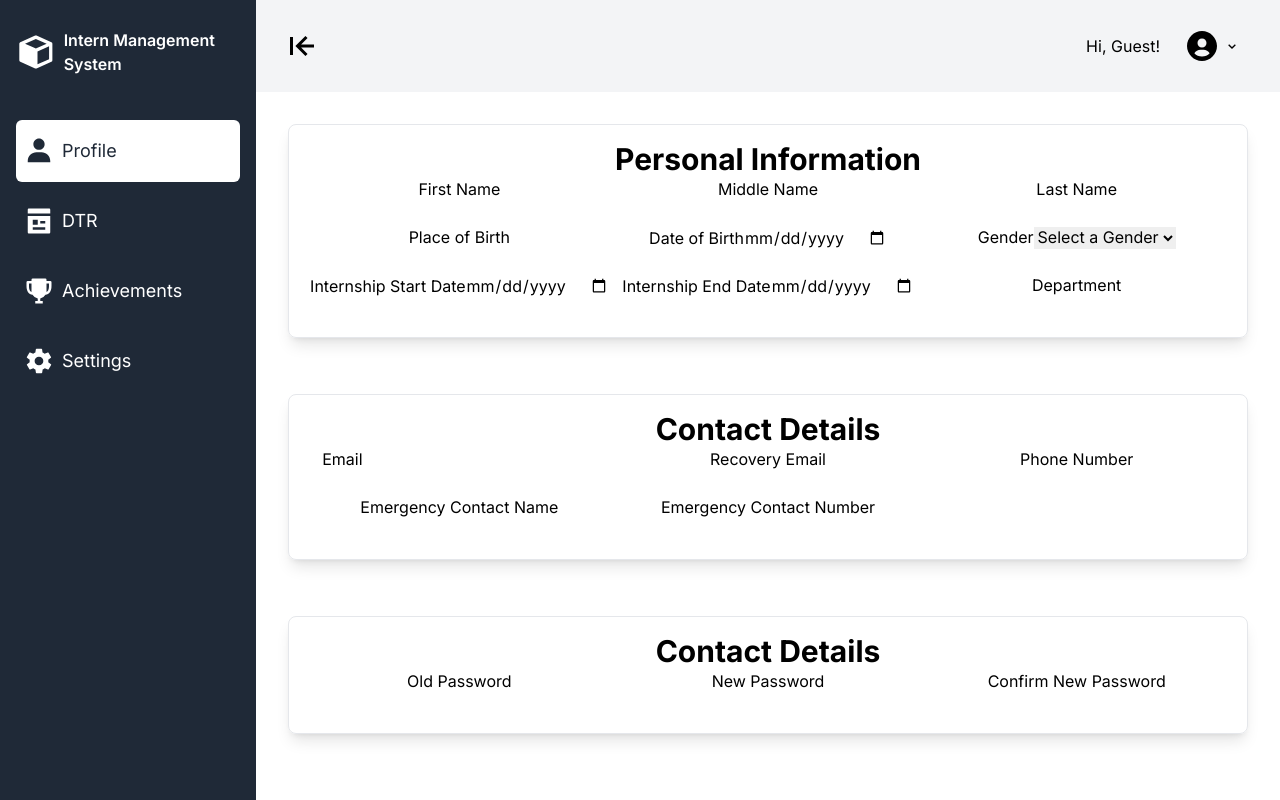
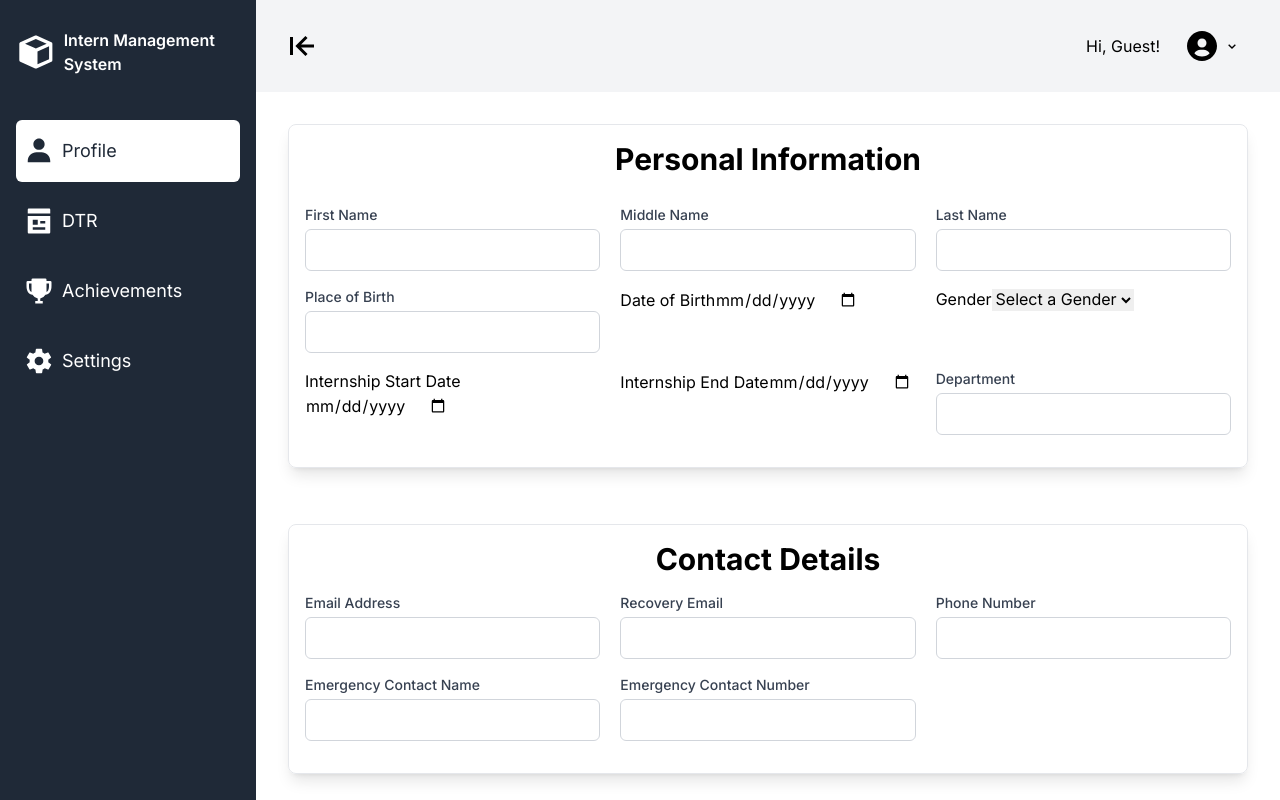
Before and after one commit to Contradictive88/intern-management-system, a Next.js app: page /profile in a window 1280 px wide. Built offline with nearby package versions, Linux system fonts and the light colour scheme.

Commit message:
updated all text input design

```diff
--- /dev/null
+++ b/src/app/components/InputWithLabel.tsx
@@ -0,0 +1,38 @@
+import React from 'react';
+
+// Define the props interface for the FlexibleInput component
+interface FlexibleInputProps {
+  label: string;       // The text to display in the label
+  inputType: string;   // The type of the input field (e.g., "text", "email", "password")
+  inputName: string;   // The name attribute for the input field
+  value?: string;      // The current value of the input field (optional)
+  maxLength?: number;  // The maximum length for the input field (optional)
+  onChange?: (event: React.ChangeEvent<HTMLInputElement>) => void; // Event handler for the input's onChange event (optional)
+}
+
+/**
+ * A flexible input component that can be used in various forms.
+ *
+ * @param {FlexibleInputProps} props - The properties for the component
+ * @returns {JSX.Element} - The rendered component
+ */
+const InputWithLabel: React.FC<FlexibleInputProps> = ({ label, inputType, inputName, value, maxLength, onChange }) => {
+  return (
+    <div className="mb-4">
+      <label htmlFor={inputName} className="block text-sm font-medium text-gray-700 mb-1">
+        {label}
+      </label>
+      <input
+        className="border border-gray-300 rounded-md p-2 focus:outline-none focus:ring-2 focus:ring-blue-500 w-full"
+        type={inputType}
+        id={inputName}
+        name={inputName}
+        maxLength={maxLength}
+        value={value}
+        onChange={onChange}
+      />
+    </div>
+  );
+};
+
+export default InputWithLabel;
--- a/src/app/profile/page.tsx
+++ b/src/app/profile/page.tsx
@@ -1,28 +1,37 @@
 import Layout from '../components/Layout';
+import InputWithLabel from '../components/InputWithLabel';
 
 const Profile: React.FC = () => {
     return (
         <Layout>
             <div className="grid grid-cols-1 gap-y-6 w-full">
-                <div className="grid grid-cols-1 text-center rounded-lg shadow-lg border m-4 p-4">
-                    <span className="text-3xl font-bold">Personal Information</span>
-                    <form className="grid grid-cols-3">
-                        <div>
-                            <label>First Name</label>
-                            <input type="text"></input>
-                        </div>
-                        <div>
-                            <label>Middle Name</label>
-                            <input type="text"></input>
-                        </div>
-                        <div>
-                            <label>Last Name</label>
-                            <input type="text"></input>
-                        </div>
-                        <div>
-                            <label>Place of Birth</label>
-                            <input type="text"></input>
-                        </div>
+                <div className="grid grid-cols-1 gap-y-3 rounded-lg shadow-lg border m-4 p-4">
+                    <span className="text-3xl font-bold text-center mb-4">Personal Information</span>
+                    <form className="grid grid-cols-3 gap-x-5">
+                        <InputWithLabel
+                            label="First Name"
+                            inputType="text"
+                            inputName="firstName"
+                            maxLength={255}
+                        />
+                        <InputWithLabel
+                            label="Middle Name"
+                            inputType="text"
+                            inputName="middleName"
+                            maxLength={255}
+                        />
+                        <InputWithLabel
+                            label="Last Name"
+                            inputType="text"
+                            inputName="lastName"
+                            maxLength={255}
+                        />
+                        <InputWithLabel
+                            label="Place of Birth"
+                            inputType="text"
+                            inputName="placeOfBirth"
+                            maxLength={255}
+                        />
                         <div>
                             <label>Date of Birth</label>
                             <input type="date"></input>
@@ -43,52 +52,70 @@ const Profile: React.FC = () => {
                             <label>Internship End Date</label>
                             <input type="date"></input>
                         </div>
-                        <div>
-                            <label>Department</label>
-                            <input type="text"></input>
-                        </div>
+                        <InputWithLabel
+                            label="Department"
+                            inputType="text"
+                            inputName="department"
+                            maxLength={255}
+                        />
                     </form>
                 </div>
-                <div className="grid grid-cols-1 text-center rounded-lg shadow-lg border m-4 p-4">
-                    <span className="text-3xl font-bold">Contact Details</span>
-                    <form className="grid grid-cols-3">
-                        <div>
-                            <label>Email</label>
-                            <input type="text"></input>
-                        </div>
-                        <div>
-                            <label>Recovery Email</label>
-                            <input type="text"></input>
-                        </div>
-                        <div>
-                            <label>Phone Number</label>
-                            <input type="text"></input>
-                        </div>
-                        <div>
-                            <label>Emergency Contact Name</label>
-                            <input type="text"></input>
-                        </div>
-                        <div>
-                            <label>Emergency Contact Number</label>
-                            <input type="text"></input>
-                        </div>
+                <div className="grid grid-cols-1 rounded-lg shadow-lg border m-4 p-4">
+                    <span className="text-3xl font-bold text-center mb-4">Contact Details</span>
+                    <form className="grid grid-cols-3 gap-x-5">
+                        <InputWithLabel
+                            label="Email Address"
+                            inputType="email"
+                            inputName="emailAddress"
+                            maxLength={255}
+                        />
+                        <InputWithLabel
+                            label="Recovery Email"
+                            inputType="email"
+                            inputName="recoveryEmail"
+                            maxLength={255}
+                        />
+                        <InputWithLabel
+                            label="Phone Number"
+                            inputType="text"
+                            inputName="phoneNumber"
+                            maxLength={13}
+                        />
+                        <InputWithLabel
+                            label="Emergency Contact Name"
+                            inputType="text"
+                            inputName="emergencyContactName"
+                            maxLength={255}
+                        />
+                        <InputWithLabel
+                            label="Emergency Contact Number"
+                            inputType="text"
+                            inputName="emergencyContactNumber"
+                            maxLength={13}
+                        />
                     </form>
                 </div>
-                <div className="grid grid-cols-1 text-center rounded-lg shadow-lg border m-4 p-4">
-                    <span className="text-3xl font-bold">Contact Details</span>
-                    <form className="grid grid-cols-3">
-                        <div>
-                            <label>Old Password</label>
-                            <input type="text"></input>
-                        </div>
-                        <div>
-                            <label>New Password</label>
-                            <input type="text"></input>
-                        </div>
-                        <div>
-                            <label>Confirm New Password</label>
-                            <input type="text"></input>
-                        </div>
+                <div className="grid grid-cols-1 rounded-lg shadow-lg border m-4 p-4">
+                    <span className="text-3xl font-bold text-center mb-4">Contact Details</span>
+                    <form className="grid grid-cols-3 gap-x-5">
+                        <InputWithLabel
+                            label="Old Password"
+                            inputType="password"
+                            inputName="oldPassword"
+                            maxLength={255}
+                        />
+                        <InputWithLabel
+                            label="New Password"
+                            inputType="password"
+                            inputName="newPassword"
+                            maxLength={255}
+                        />
+                        <InputWithLabel
+                            label="Confirm New Password"
+                            inputType="password"
+                            inputName="confirmNewPassword"
+                            maxLength={255}
+                        />
                     </form>
                 </div>
             </div>
```
